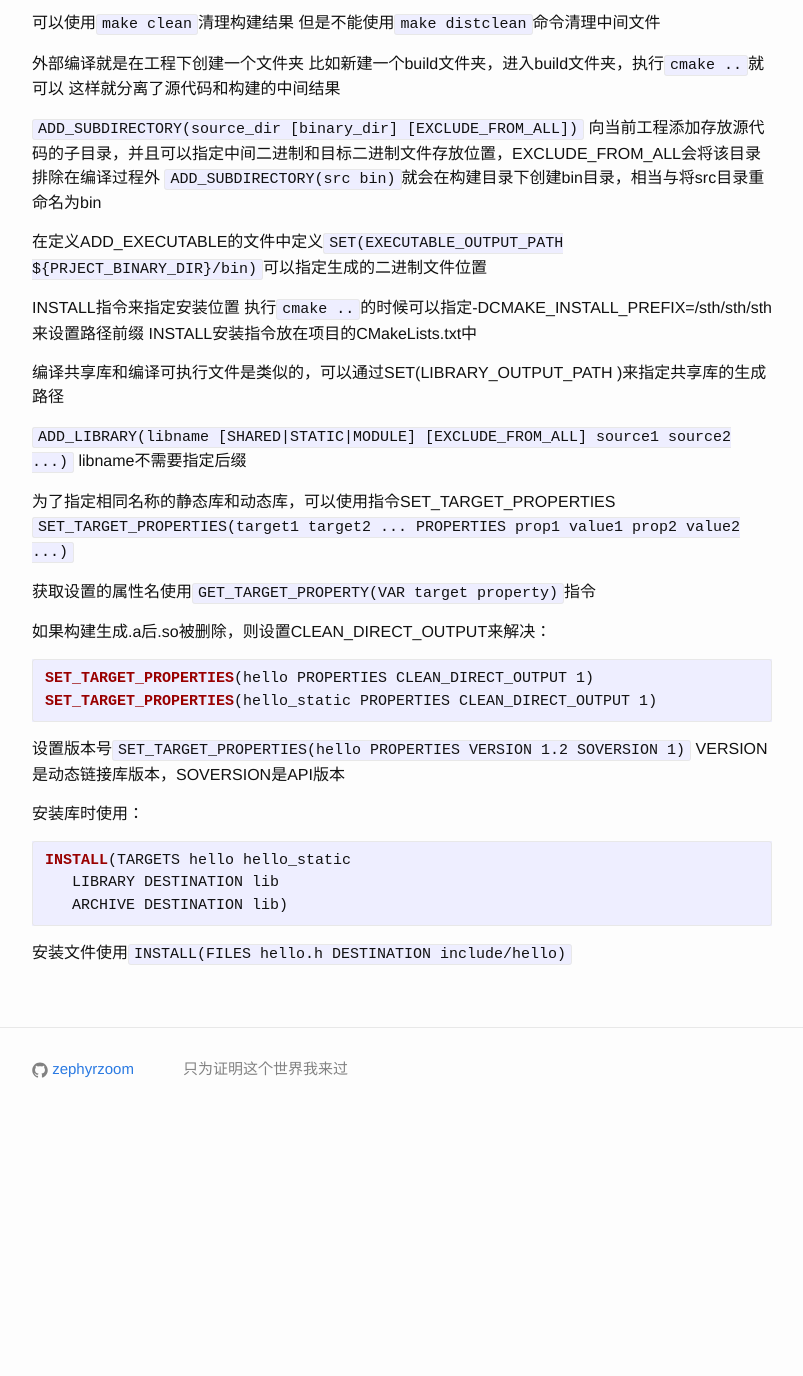
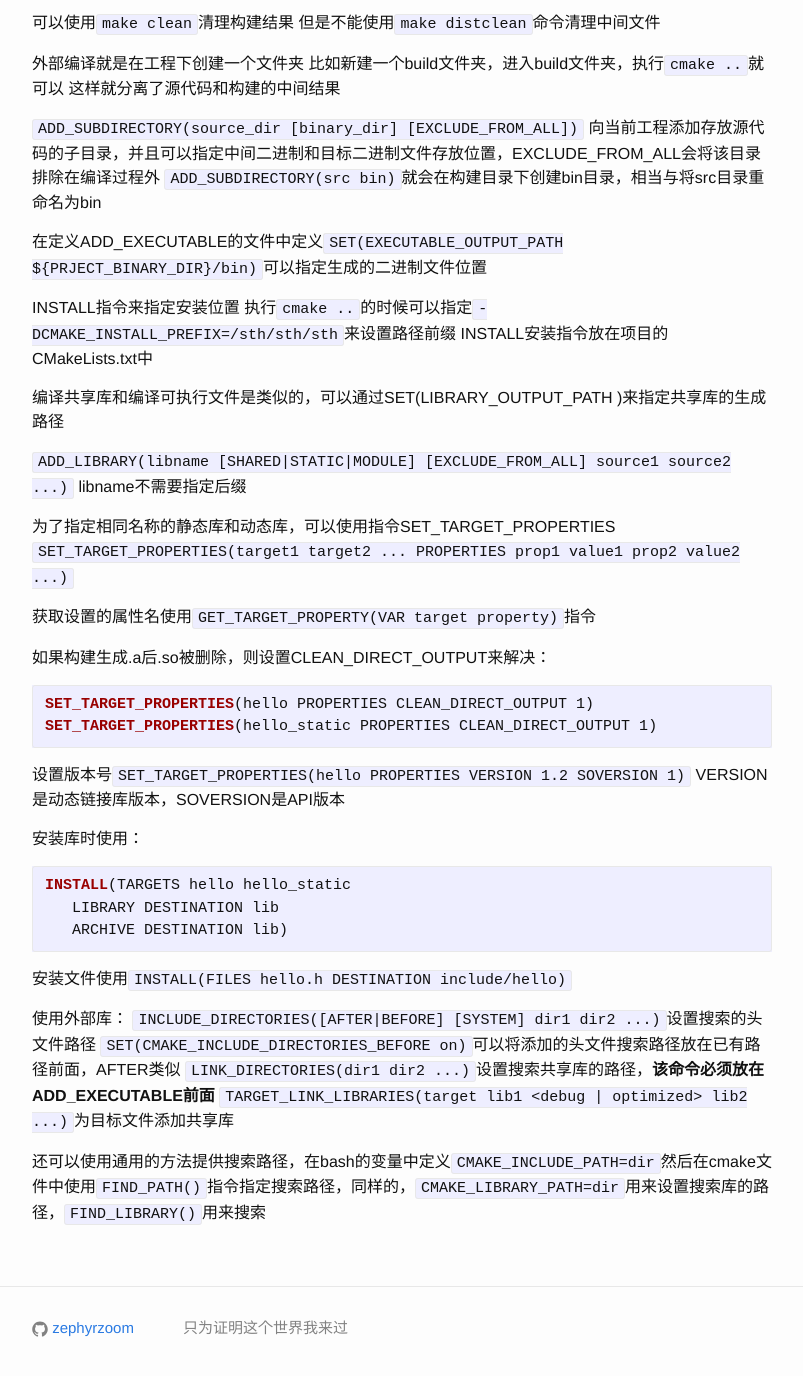
Before and after one commit to zephyrzoom/zephyrzoom.github.io, a Jekyll site: the page built from _posts/2017-10-28-cmake.md, in a window 1280 px wide and 1400 px high, scrolled down 567 px. Shown: the top 1376 px of the window, without its empty margins (238-1041 px from the left). Built offline with Jekyll 4.4.1, drawn with Linux system fonts in a browser that asks for light colours; before the commit the page ends 1707 px from its top, so only the background shows below that.

Commit message:
update cmake

````diff
--- a/_posts/2017-10-28-cmake.md
+++ b/_posts/2017-10-28-cmake.md
@@ -45,7 +45,7 @@ FATAL_ERROR，会立即终止
 在定义ADD_EXECUTABLE的文件中定义`SET(EXECUTABLE_OUTPUT_PATH ${PRJECT_BINARY_DIR}/bin)`可以指定生成的二进制文件位置
 
 INSTALL指令来指定安装位置
-执行`cmake ..`的时候可以指定-DCMAKE_INSTALL_PREFIX=/sth/sth/sth来设置路径前缀
+执行`cmake ..`的时候可以指定`-DCMAKE_INSTALL_PREFIX=/sth/sth/sth`来设置路径前缀
 INSTALL安装指令放在项目的CMakeLists.txt中
 
 编译共享库和编译可执行文件是类似的，可以通过SET(LIBRARY_OUTPUT_PATH <PATH>)来指定共享库的生成路径
@@ -75,3 +75,11 @@ INSTALL(TARGETS hello hello_static
 ```
 
 安装文件使用`INSTALL(FILES hello.h DESTINATION include/hello)`
+
+使用外部库：
+`INCLUDE_DIRECTORIES([AFTER|BEFORE] [SYSTEM] dir1 dir2 ...)`设置搜索的头文件路径
+`SET(CMAKE_INCLUDE_DIRECTORIES_BEFORE on)`可以将添加的头文件搜索路径放在已有路径前面，AFTER类似
+`LINK_DIRECTORIES(dir1 dir2 ...)`设置搜索共享库的路径，**该命令必须放在ADD_EXECUTABLE前面**
+`TARGET_LINK_LIBRARIES(target lib1 <debug | optimized> lib2 ...)`为目标文件添加共享库
+
+还可以使用通用的方法提供搜索路径，在bash的变量中定义`CMAKE_INCLUDE_PATH=dir`然后在cmake文件中使用`FIND_PATH()`指令指定搜索路径，同样的，`CMAKE_LIBRARY_PATH=dir`用来设置搜索库的路径，`FIND_LIBRARY()`用来搜索
````
